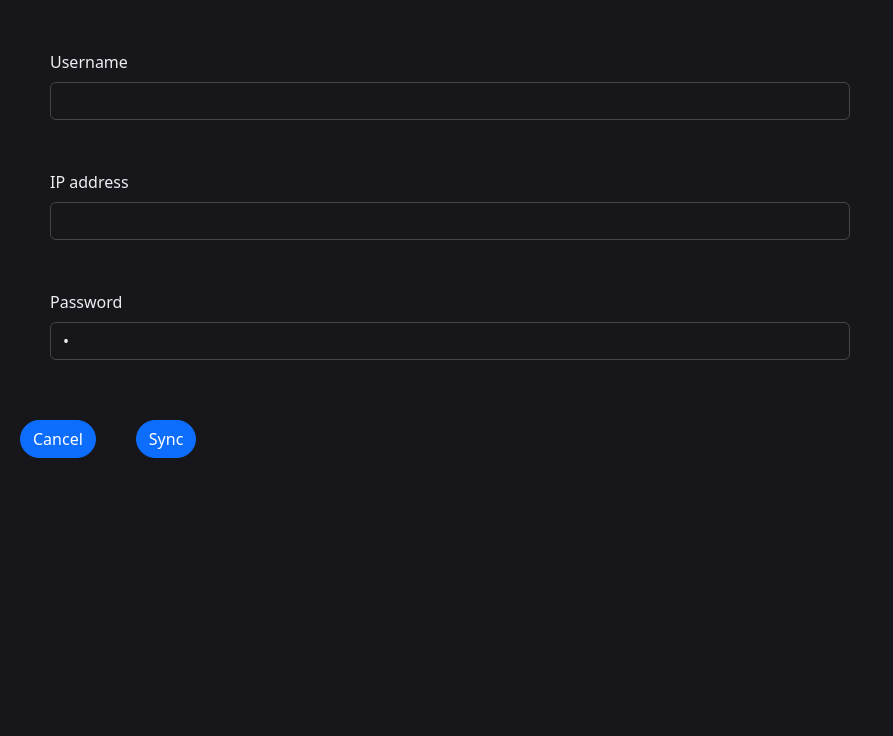
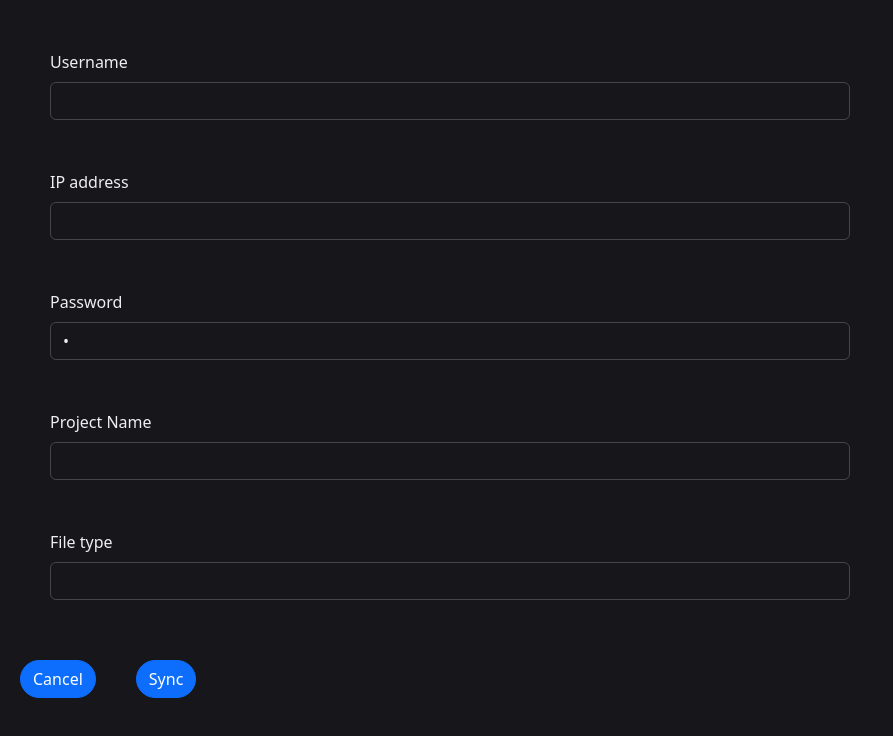
Before and after one commit to iarivas/CS4311_CANBusVisualizer_Team_6, a React (Create React App) app in the folder Front-End/: page /sync in a window 1280 px wide. Shown: the top 736 px of the page, without its empty margins (0-893 px from the left). Built offline with nearby package versions, Linux system fonts and the light colour scheme.

Commit message:
more labels in the form :(

```diff
--- a/Front-End/src/sync/index.tsx
+++ b/Front-End/src/sync/index.tsx
@@ -12,6 +12,8 @@ function Sync() {
         userName: " ",
         IP: " ",
         Pass: " ",
+        projectName: " ",
+        fileType: " ",
 
     })
 
@@ -66,6 +68,32 @@ function Sync() {
                         />
                     </Form.Group>
 
+                    <Form.Group className='mb-3'>
+                        <Form.Label>Project Name</Form.Label>
+                        <Form.Control
+                            type='text'
+                            name='projectName'
+                            placeholder='project name'
+                            value={syncValues.projectName}
+                            onChange={(e)=>setSyncValues({...syncValues, projectName: e.target.value})}
+                            required
+
+                        />
+                    </Form.Group>
+
+                    <Form.Group className='mb-3'>
+                        <Form.Label>File type</Form.Label>
+                        <Form.Control
+                            type='text'
+                            name='fileType'
+                            placeholder='CSV / JSON'
+                            value={syncValues.fileType}
+                            onChange={(e)=>setSyncValues({...syncValues, fileType: e.target.value})}
+                            required
+
+                        />
+
+                    </Form.Group>
 
                 </div>
                 <br />
```
